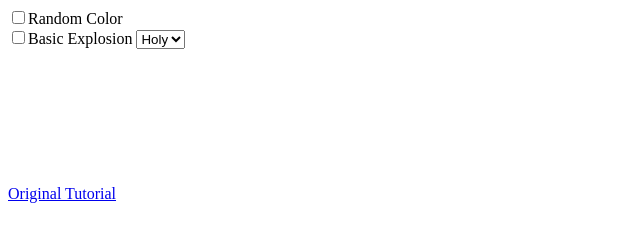
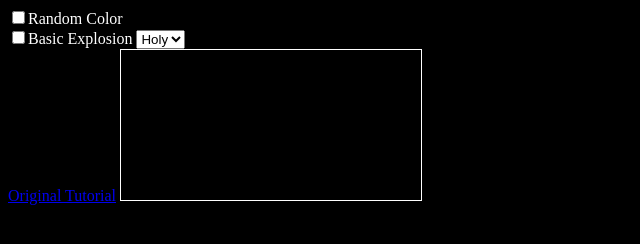
Before and after one commit to bureyburey/Explosion, a plain HTML site: page example/index.html in a window 1280 px wide. Shown: the whole page, without its empty margins (0-640 px from the left). Drawn offline with Linux system fonts and the light colour scheme.

Commit message:
Update index.html

```diff
--- a/example/index.html
+++ b/example/index.html
@@ -18,6 +18,18 @@
         make an independent class which
         generates explosions
         -->
+        <style>
+            body {
+                background-color:black;
+            }
+            #myCanvas{
+                border:1px solid white;
+                background-color:black;;
+            }
+            label{
+                color:white;
+            }
+        </style>
     </head>
     <body>
     <label><input type="checkbox" id="chkRand" />Random Color</label>
```
